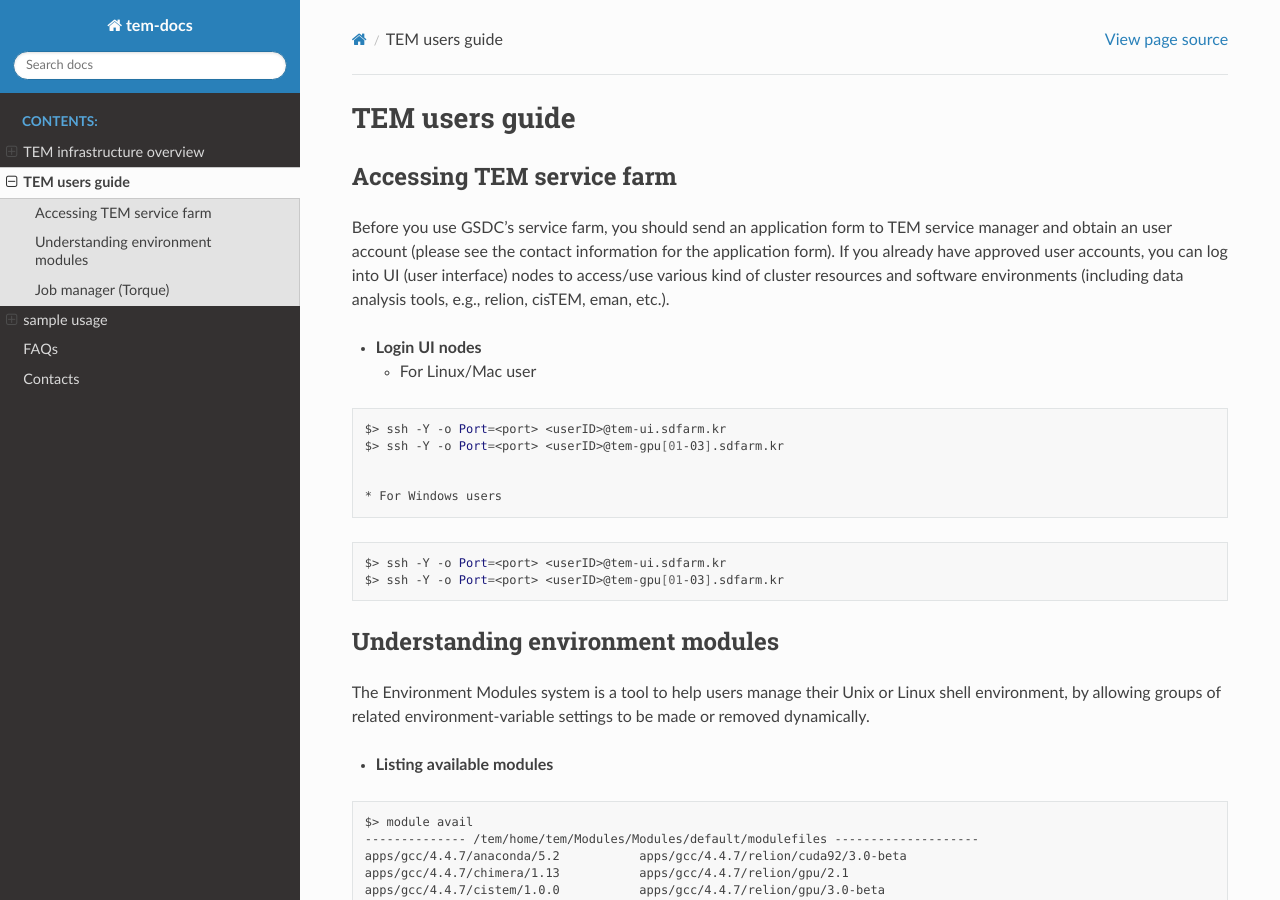
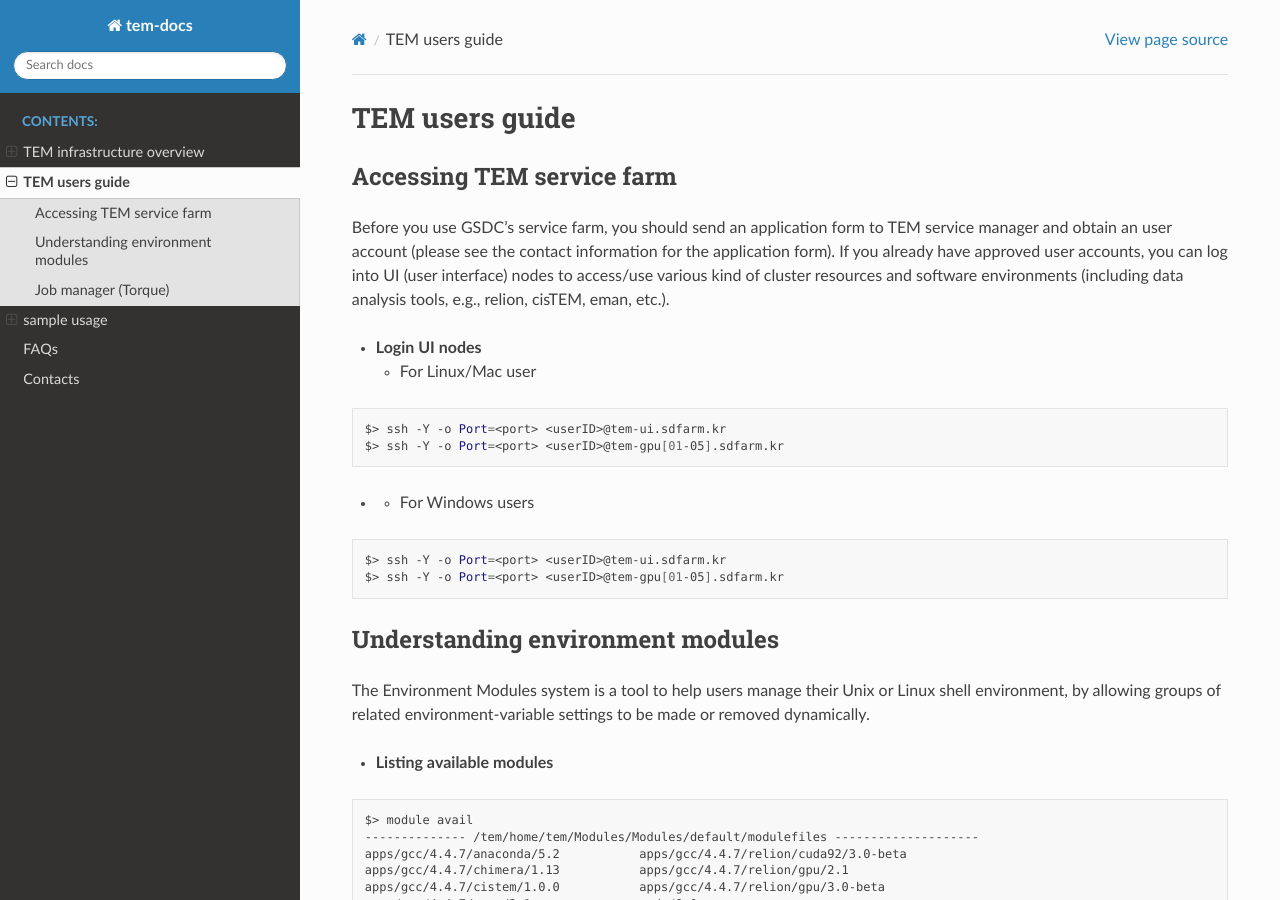
Before and after one commit to junglok/tem-docs, a Sphinx documentation site: the page built from docs/guide.rst, in a window 1280 px wide and 900 px high. Built offline with Sphinx 7.4.7 and the Read the Docs theme 2.0.0, drawn with Linux system fonts in a browser that asks for light colours.

Commit message:
first commit

```diff
--- a/docs/guide.rst
+++ b/docs/guide.rst
@@ -13,15 +13,16 @@ Before you use GSDC's service farm, you should send an application form to TEM s
 .. code-block:: bash
 
   $> ssh -Y -o Port=<port> <userID>@tem-ui.sdfarm.kr
-  $> ssh -Y -o Port=<port> <userID>@tem-gpu[01-03].sdfarm.kr
+  $> ssh -Y -o Port=<port> <userID>@tem-gpu[01-05].sdfarm.kr
 
+*
 
   * For Windows users
 
 .. code-block:: bash
 
   $> ssh -Y -o Port=<port> <userID>@tem-ui.sdfarm.kr
-  $> ssh -Y -o Port=<port> <userID>@tem-gpu[01-03].sdfarm.kr
+  $> ssh -Y -o Port=<port> <userID>@tem-gpu[01-05].sdfarm.kr
 
 
 
```
